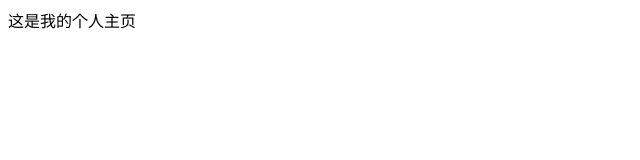
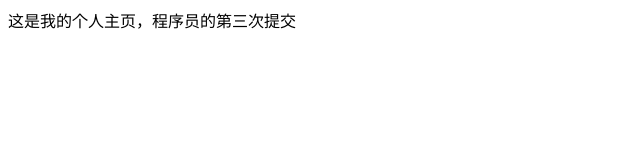
Before and after one commit to godloveytt/godloveytt.github.io, a plain HTML site: page index.html in a window 1280 px wide. Shown: the whole page, without its empty margins (0-640 px from the left). Drawn offline with Linux system fonts and the light colour scheme.

Commit message:
程序员的第二次提交

```diff
--- a/index.html
+++ b/index.html
@@ -7,6 +7,6 @@
     <title>Document</title>
 </head>
 <body>
-    这是我的个人主页
+    这是我的个人主页，程序员的第三次提交
 </body>
 </html>
```
